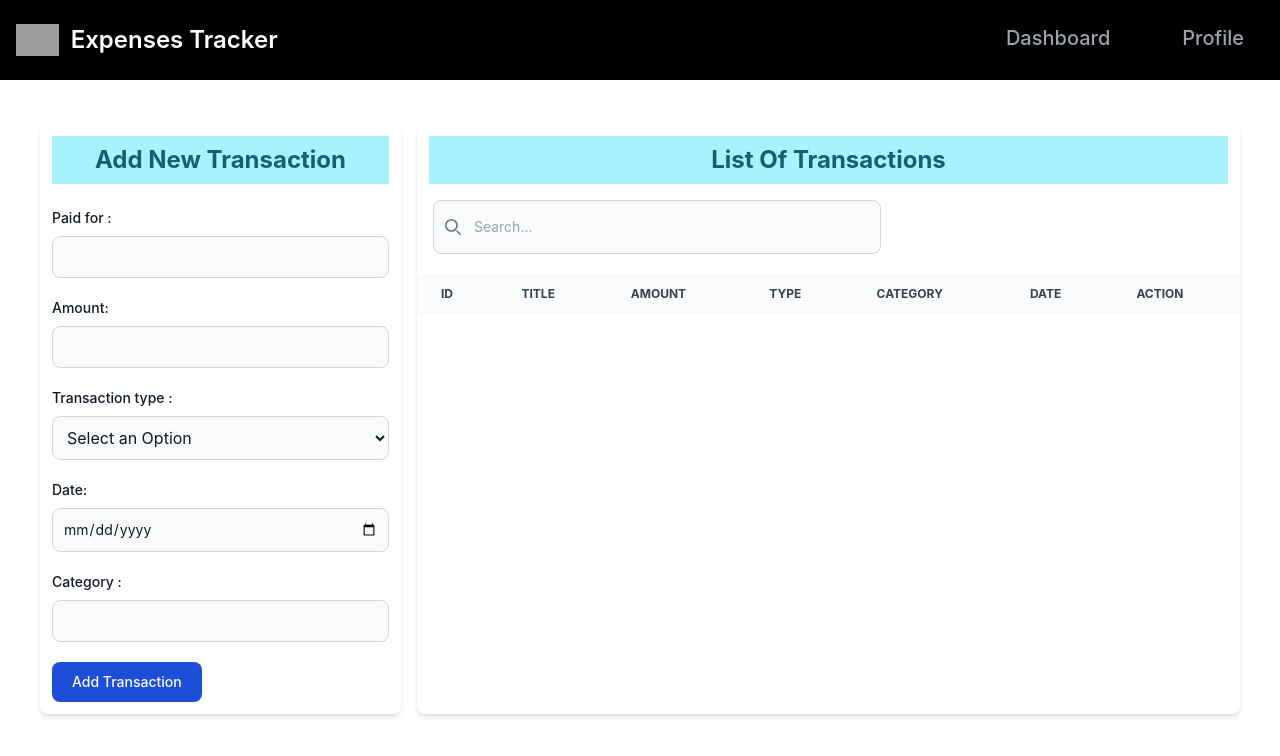
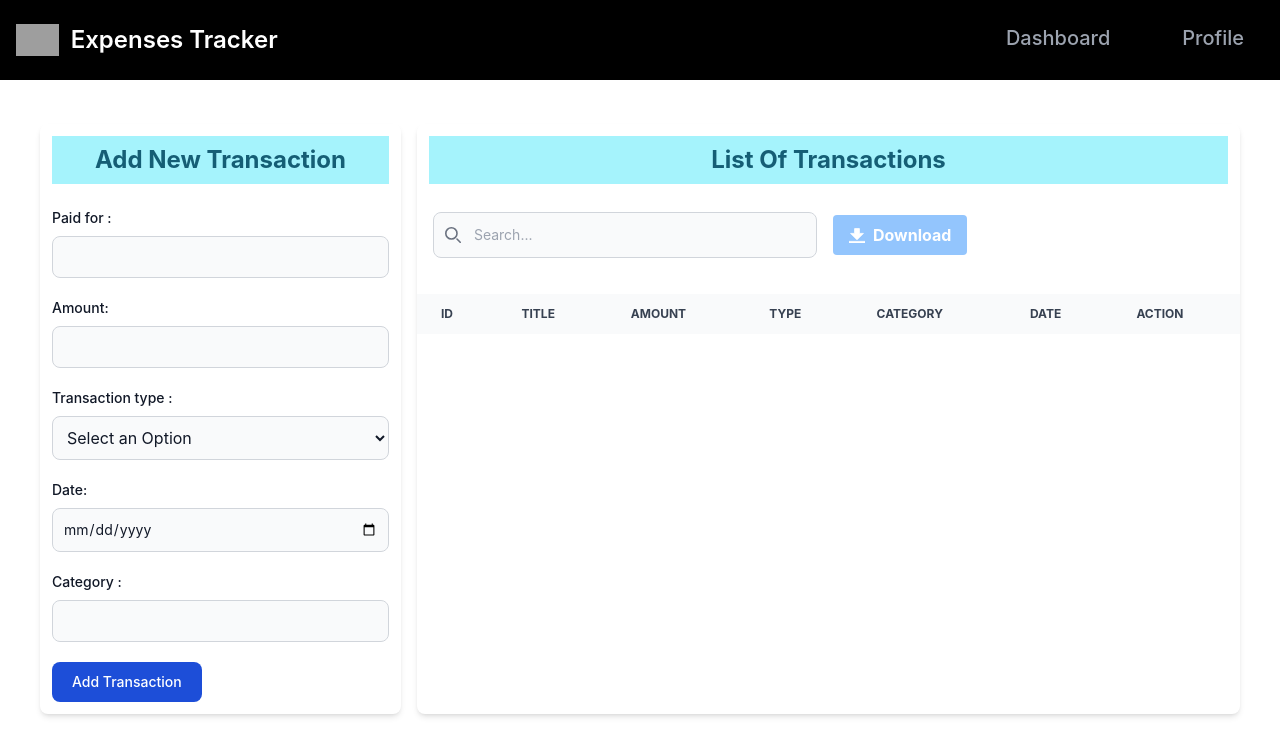
Before and after one commit to karmanshi/Expenses-Tracker, a React (Create React App) app in the folder expenses-tracker/: page / in a window 1280 px wide. Shown: the top 756 px of the page. Built offline with nearby package versions, Linux system fonts and the light colour scheme; grey boxes are pictures that could not be loaded.

Commit message:
add download button

```diff
--- a/expenses-tracker/src/Component/Expanses.jsx
+++ b/expenses-tracker/src/Component/Expanses.jsx
@@ -45,6 +45,31 @@ const Expanses = () => {
             setFilterList([...data])
         }
     }
+
+    const downloadCSV = () => {
+        // Step 1: Create headers
+        const headers = Object.keys(transactionList[0]).join(",");
+
+        // Step 2: Create rows by mapping over data
+        const rows = transactionList.map((row) =>
+            Object.values(row).join(",")
+        ).join("\n");
+
+        // Step 3: Create CSV string
+        const csvString = `${headers}\n${rows}`;
+
+        // Step 4: Create Blob and trigger download
+        const blob = new Blob([csvString], { type: "text/csv" });
+        const url = URL.createObjectURL(blob);
+
+        const a = document.createElement("a");
+        a.href = url;
+        a.download = "data.csv";
+        document.body.appendChild(a);
+        a.click();
+        document.body.removeChild(a);
+    };
+
 
     return (
         <div>
@@ -165,7 +190,24 @@ const Expanses = () => {
 
                     <div className=" overflow-x-auto shadow-md sm:rounded-lg col-span-3">
                         <div className='bg-cyan-200 text-cyan-800 font-bold m-3 p-2 text-center text-2xl'>List Of Transactions</div>
-                        <Search handleSearch={handleSearch} searchData={searchData} />
+                        <div className='flex'>
+                            <Search handleSearch={handleSearch} searchData={searchData} />
+
+                            <div className='flex justify-between items-center'>
+                            <button className="bg-blue-300 hover:bg-blue-400 text-white font-bold py-2 px-4 rounded inline-flex items-center" onClick={downloadCSV}>
+                                <svg
+                                    className="fill-current w-4 h-4 mr-2"
+                                    stroke='white'
+                                    xmlns="http://www.w3.org/2000/svg"
+                                    viewBox="0 0 20 20"
+                                >
+                                    <path d="M13 8V2H7v6H2l8 8 8-8h-5zM0 18h20v2H0v-2z" />
+                                </svg>
+                                <span>Download</span>
+                            </button>
+                            </div>
+
+                        </div>
                         <table className="mt-5 p-5 w-full text-sm text-left rtl:text-right text-gray-500 dark:text-gray-400">
                             <thead className="text-xs text-gray-700 uppercase bg-gray-50 dark:bg-gray-700 dark:text-gray-400">
                                 <tr>
--- a/expenses-tracker/src/Component/search.jsx
+++ b/expenses-tracker/src/Component/search.jsx
@@ -3,13 +3,7 @@ import React from 'react'
 const Search = (props) => {
     return (
         <div>
-            <form className="max-w-md m-4">
-                <label
-                    htmlFor="default-search"
-                    className="mb-2 text-sm font-medium text-gray-900 sr-only dark:text-white"
-                >
-                    Search
-                </label>
+            <form className="max-w-md m-4 p-0">
                 <div className="relative">
                     <div className="absolute inset-y-0 start-0 flex items-center ps-3 pointer-events-none">
                         <svg
@@ -31,7 +25,7 @@ const Search = (props) => {
                     <input
                         type="search"
                         id="default-search"
-                        className="block w-full p-4 ps-10 text-sm text-gray-900 border border-gray-300 rounded-lg bg-gray-50 focus:ring-blue-500 focus:border-blue-500 dark:bg-gray-700 dark:border-gray-600 dark:placeholder-gray-400 dark:text-white dark:focus:ring-blue-500 dark:focus:border-blue-500"
+                        className="block w-96 p-3 ps-10 text-sm text-gray-900 border border-gray-300 rounded-lg bg-gray-50 focus:ring-blue-500 focus:border-blue-500 dark:bg-gray-700 dark:border-gray-600 dark:placeholder-gray-400 dark:text-white dark:focus:ring-blue-500 dark:focus:border-blue-500"
                         placeholder="Search..."
                         required=""
                         value={props.searchData}
```
